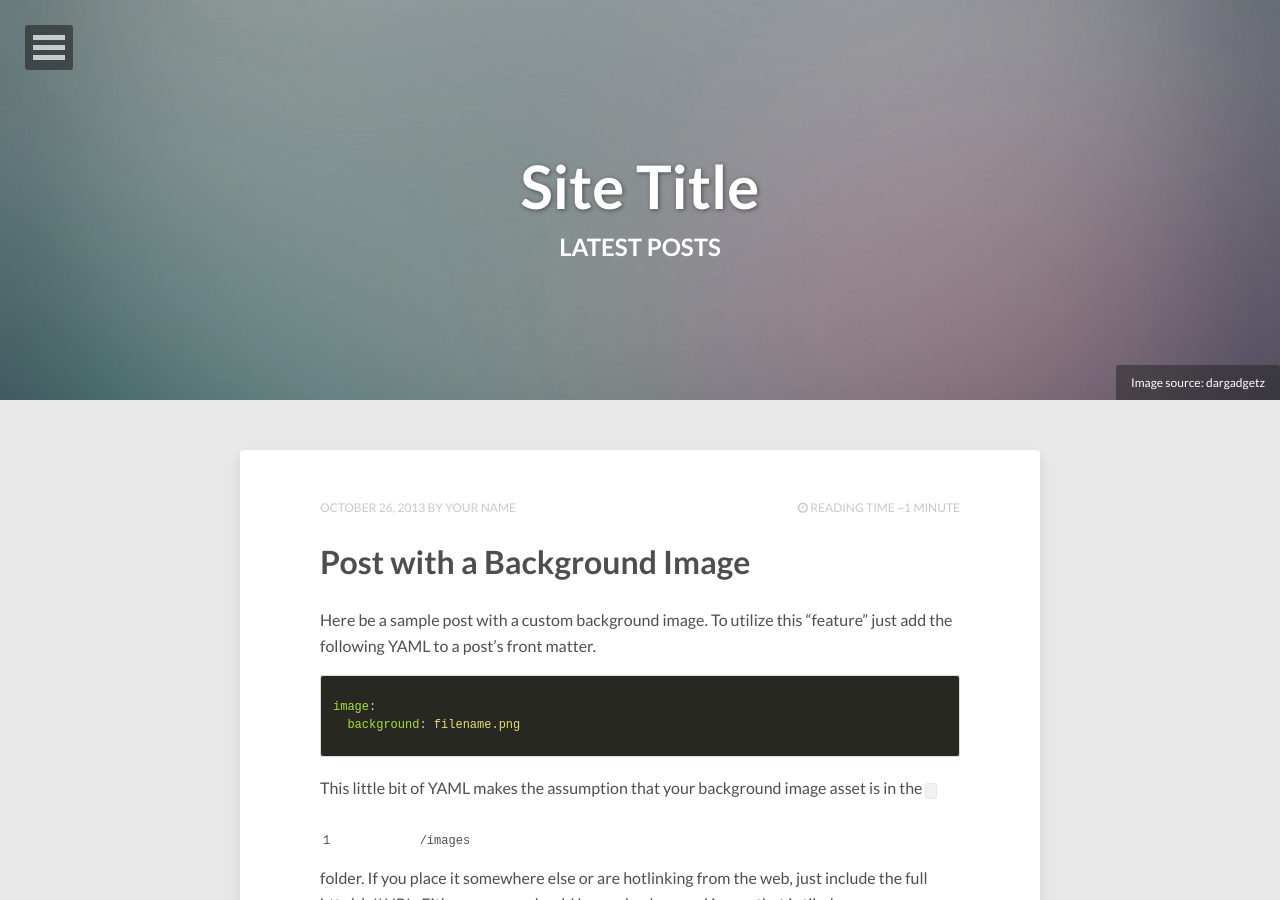
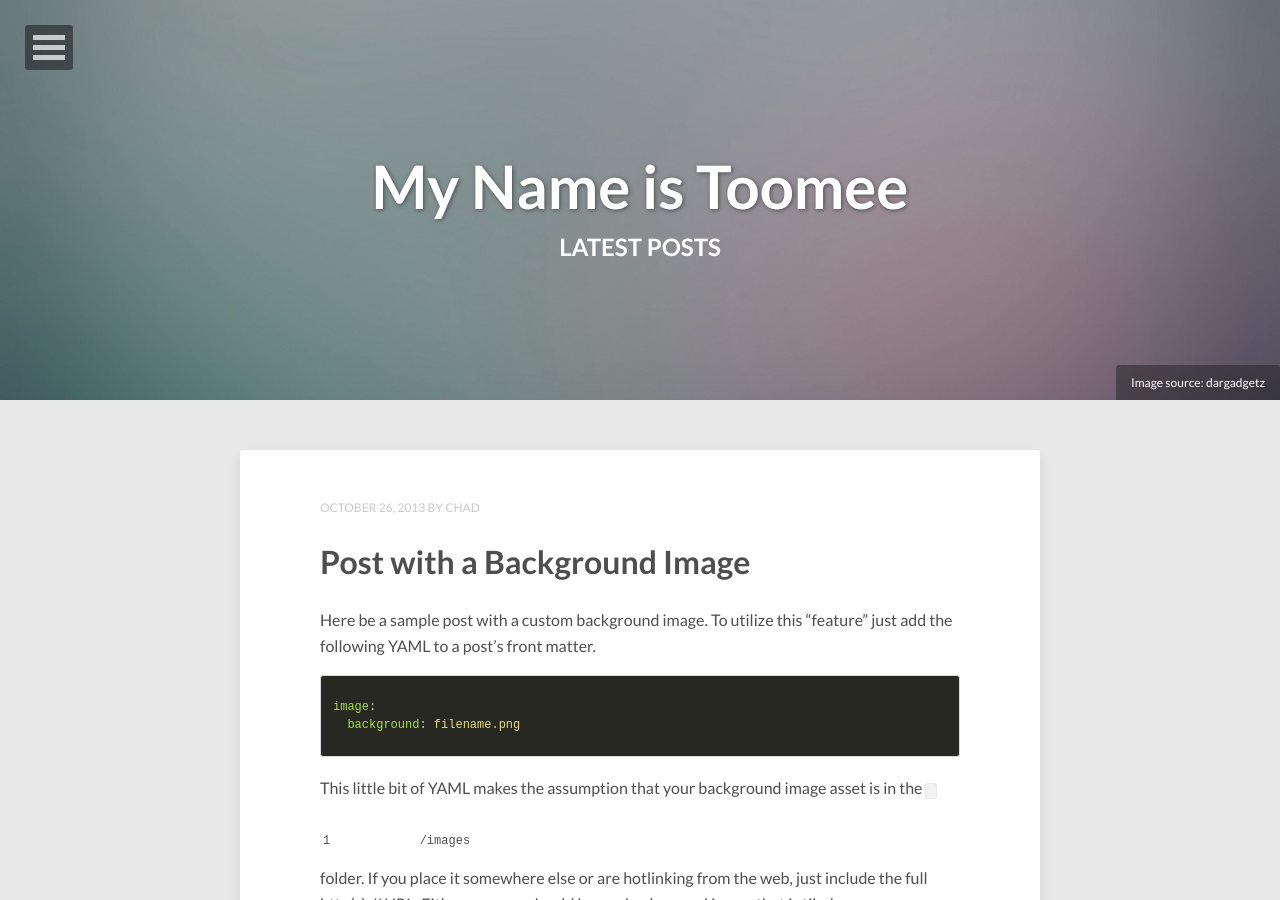
Before and after one commit to caskethopper/caskethopper.github.io, a Jekyll site: the page built from index.html, in a window 1280 px wide and 900 px high. Built offline with Jekyll 4.4.1, drawn with Linux system fonts in a browser that asks for light colours; nearby versions of some CDN libraries; the list of posts is cut into pages by our own code; some of the changed text lies outside the part shown.

Commit message:
Updated config.yaml

```diff
--- a/_config.yml
+++ b/_config.yml
@@ -1,29 +1,29 @@
-title:            Site Title
-description:      Describe your website here.
-disqus_shortname: hpstrtheme
-reading_time:     true
+title:            My Name is Toomee
+description:      DMD and Stuff (and Things)
+disqus_shortname: none
+reading_time:     false
 words_per_minute: 200
 # Your site's domain goes here (eg: //mmistakes.github.io, http://mademistakes.com, etc)
 # When testing locally leave blank or use http://localhost:4000
-url:
+url:              //caskethopper.github.io
 
 # Owner/author information
 owner:
-  name:           Your Name
+  name:           Chad
   avatar:         avatar.jpg
   bio:            "Your bio goes here. It shouldn't be super long but a good two sentences or two should suffice."
   email:          you@email.com
   # Social networking links used in footer. Update and remove as you like.
-  twitter:
-  facebook:
-  github:
-  stackexchange:
-  linkedin:
-  instagram:
-  flickr:
-  tumblr:
+  #twitter:
+  #facebook:
+  #github:
+  #stackexchange:
+  #linkedin:
+  #instagram:
+  #flickr:
+  #tumblr:
   # google plus id, include the '+', eg +mmistakes
-  google_plus:    +yourid
+  #google_plus:    +yourid
 
 # Background image to be tiled on all pages
 background:
```
